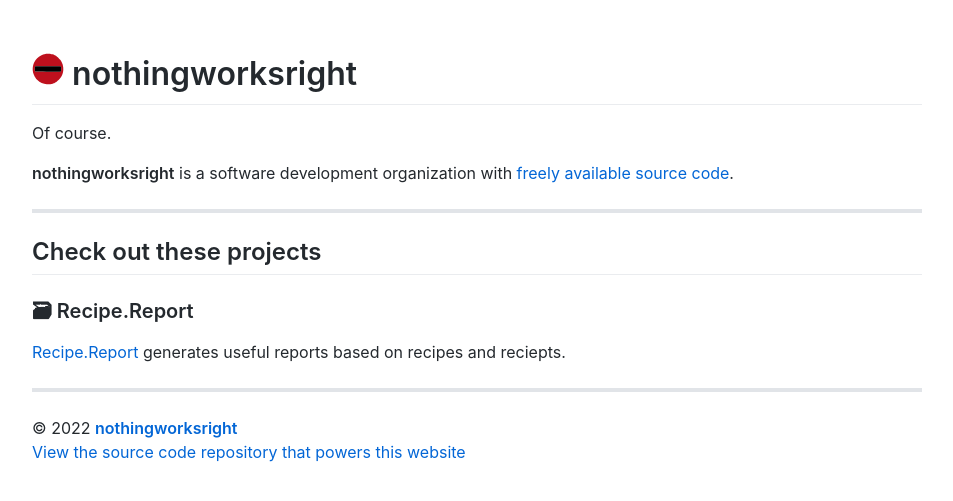
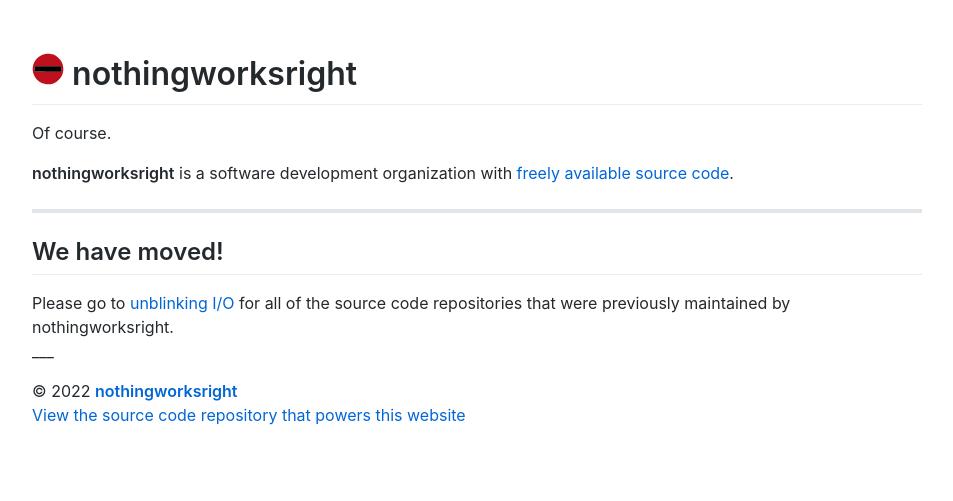
Before and after one commit to nothingworksright/www.nothingworksright.io, a Jekyll site: the page built from index.md, in a window 1280 px wide. Shown: the top 501 px of the page, without its empty margins (163-1116 px from the left). Built offline with Jekyll 4.4.1, drawn with Linux system fonts in a browser that asks for light colours; our own code applies the rules of GitHub Pages for plain Markdown files.

Commit message:
Update index.md

```diff
--- a/index.md
+++ b/index.md
@@ -6,12 +6,9 @@ __nothingworksright__ is a software development organization with [freely availa
 
 ___
 
-## Check out these projects
+## We have moved!
 
-### 🗃 Recipe.Report
-
-[Recipe.Report](https://www.recipe.report/) generates useful reports based on recipes and reciepts.
-
+Please go to [unblinking I/O](https://www.unblinking.io) for all of the source code repositories that were previously maintained by nothingworksright.
 ___
 
 &copy; 2022 [__nothingworksright__](https://github.com/nothingworksright)
```
